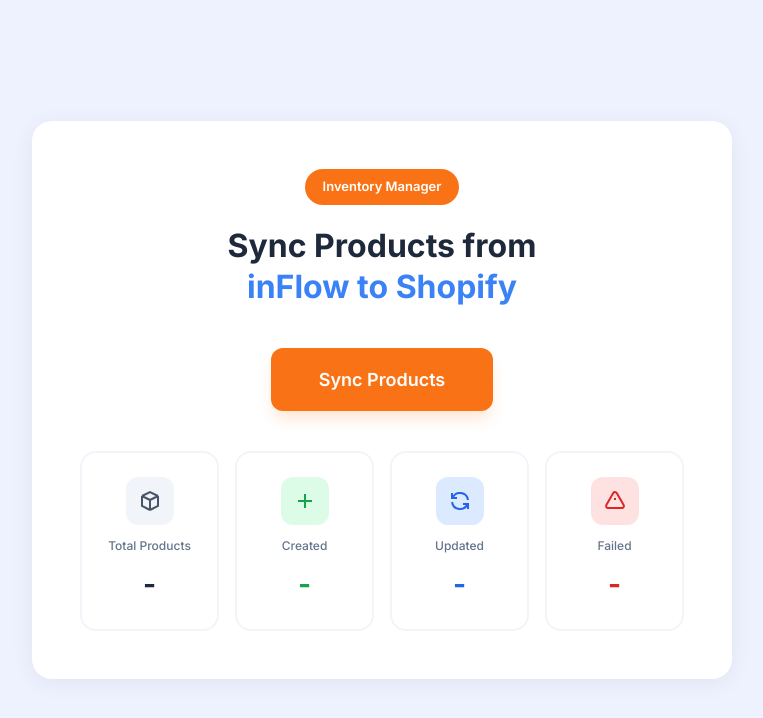
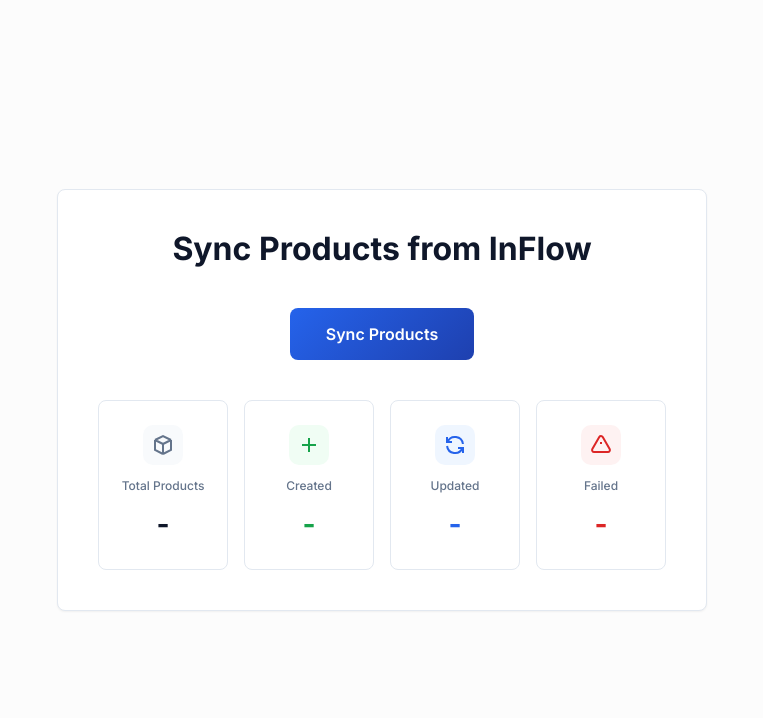
Before and after one commit to Rushikesh0701/admin-syringe-solutions, a React (Vite) app in the folder frontend/: page / in a window 1280 px wide. Shown: the top 718 px of the page, without its empty margins (258-1021 px from the left). Built offline with nearby package versions, Linux system fonts and the light colour scheme; no server answers.

Commit message:
style: Refresh Sync Dashboard UI with updated card, button, and stat styles, and simplify the header title.

```diff
--- a/frontend/src/components/SyncDashboard.css
+++ b/frontend/src/components/SyncDashboard.css
@@ -6,7 +6,7 @@
 
 .sync-page {
   min-height: 100vh;
-  background: #eef2ff;
+  background: #fcfcfc;
   display: flex;
   align-items: center;
   justify-content: center;
@@ -16,11 +16,12 @@
 
 .sync-card {
   width: 100%;
-  max-width: 700px;
+  max-width: 650px;
   background: white;
-  border-radius: 20px;
-  padding: 48px;
-  box-shadow: 0 4px 24px rgba(0, 0, 0, 0.06);
+  border-radius: 8px;
+  padding: 40px;
+  border: 1px solid #e2e8f0;
+  box-shadow: 0 1px 2px 0 rgba(0, 0, 0, 0.05);
 }
 
 .header {
@@ -30,25 +31,26 @@
 
 .badge {
   display: inline-block;
-  background: #f97316;
-  color: white;
+  background: #fff7ed;
+  color: #ea580c;
   font-size: 13px;
   font-weight: 600;
-  padding: 8px 18px;
+  padding: 6px 16px;
   border-radius: 50px;
   margin-bottom: 20px;
+  border: 1px solid #ffedd5;
 }
 
 .title {
   font-size: 32px;
-  font-weight: 800;
-  color: #1e293b;
-  line-height: 1.3;
+  font-weight: 700;
+  color: #0f172a;
+  line-height: 1.2;
   margin: 0 0 16px 0;
 }
 
 .highlight {
-  color: #3b82f6;
+  color: #2563eb;
 }
 
 .subtitle {
@@ -70,33 +72,30 @@
 
 /* Button styles */
 .sync-btn {
-  padding: 16px 36px;
-  background: #f97316;
+  padding: 12px 24px;
+  background: linear-gradient(135deg, #2563eb 0%, #1e40af 100%);
   color: white;
   border: none;
-  border-radius: 12px;
-  font-size: 16px;
+  border-radius: 8px;
+  font-size: 15px;
   font-weight: 600;
   cursor: pointer;
   display: flex;
   align-items: center;
   justify-content: center;
-  gap: 10px;
-  transition: all 0.2s;
+  gap: 8px;
+  transition: all 0.2s cubic-bezier(0.4, 0, 0.2, 1);
   white-space: nowrap;
 }
 
 .sync-btn.primary-large {
-  padding: 18px 48px;
-  font-size: 18px;
-  box-shadow: 0 10px 15px -3px rgba(249, 115, 22, 0.2);
+  padding: 14px 36px;
+  font-size: 16px;
 }
 
-
 .sync-btn:hover:not(:disabled) {
-  background: #ea580c;
+  filter: brightness(1.1);
   transform: translateY(-1px);
-  box-shadow: 0 4px 12px rgba(249, 115, 22, 0.3);
 }
 
 .sync-btn:active:not(:disabled) {
@@ -104,8 +103,9 @@
 }
 
 .sync-btn:disabled {
-  background: #fdba74;
+  background: #cbd5e1;
   cursor: not-allowed;
+  opacity: 0.6;
 }
 
 .spinner {
@@ -132,22 +132,21 @@
 
 .stat-card {
   background: white;
-  border: 2px solid #f1f5f9;
-  border-radius: 16px;
+  border: 1px solid #e2e8f0;
+  border-radius: 8px;
   padding: 24px 16px;
   text-align: center;
   transition: all 0.2s;
 }
 
 .stat-card:hover {
-  border-color: #e2e8f0;
-  box-shadow: 0 4px 12px rgba(0, 0, 0, 0.04);
+  border-color: #cbd5e1;
 }
 
 .stat-icon {
-  width: 48px;
-  height: 48px;
-  border-radius: 12px;
+  width: 40px;
+  height: 40px;
+  border-radius: 10px;
   display: flex;
   align-items: center;
   justify-content: center;
@@ -155,22 +154,22 @@
 }
 
 .stat-icon.total {
-  background: #f1f5f9;
-  color: #475569;
+  background: #f8fafc;
+  color: #64748b;
 }
 
 .stat-icon.created {
-  background: #dcfce7;
+  background: #f0fdf4;
   color: #16a34a;
 }
 
 .stat-icon.updated {
-  background: #dbeafe;
+  background: #eff6ff;
   color: #2563eb;
 }
 
 .stat-icon.failed {
-  background: #fee2e2;
+  background: #fef2f2;
   color: #dc2626;
 }
 
@@ -186,7 +185,7 @@
   display: block;
   font-size: 28px;
   font-weight: 700;
-  color: #1e293b;
+  color: #0f172a;
 }
 
 .stat-value.created {
--- a/frontend/src/components/SyncDashboard.jsx
+++ b/frontend/src/components/SyncDashboard.jsx
@@ -58,10 +58,8 @@
       <div className="sync-card">
         {/* Header */}
         <div className="header">
-          <div className="badge">Inventory Manager</div>
           <h1 className="title">
-            Sync Products from<br />
-            <span className="highlight">inFlow to Shopify</span>
+            Sync Products from InFlow
           </h1>
         </div>
 
```
